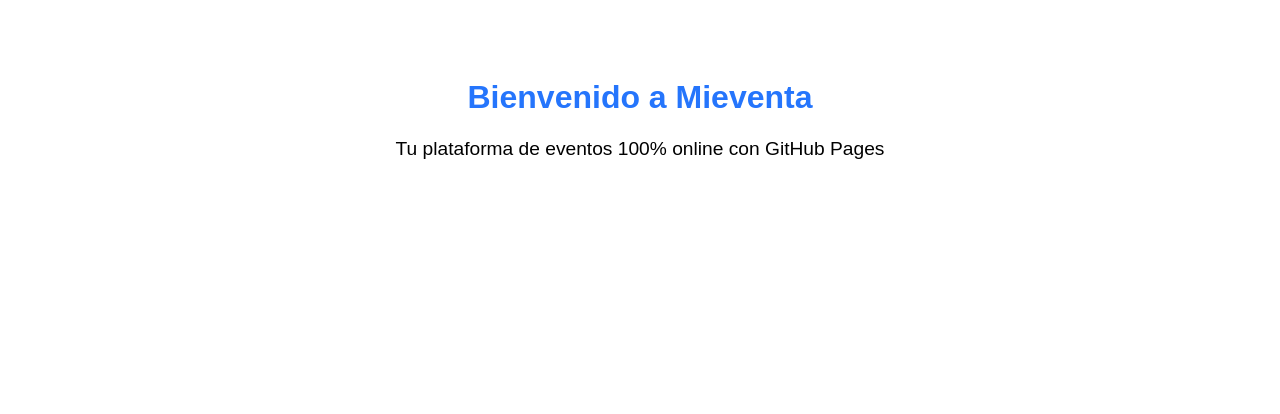
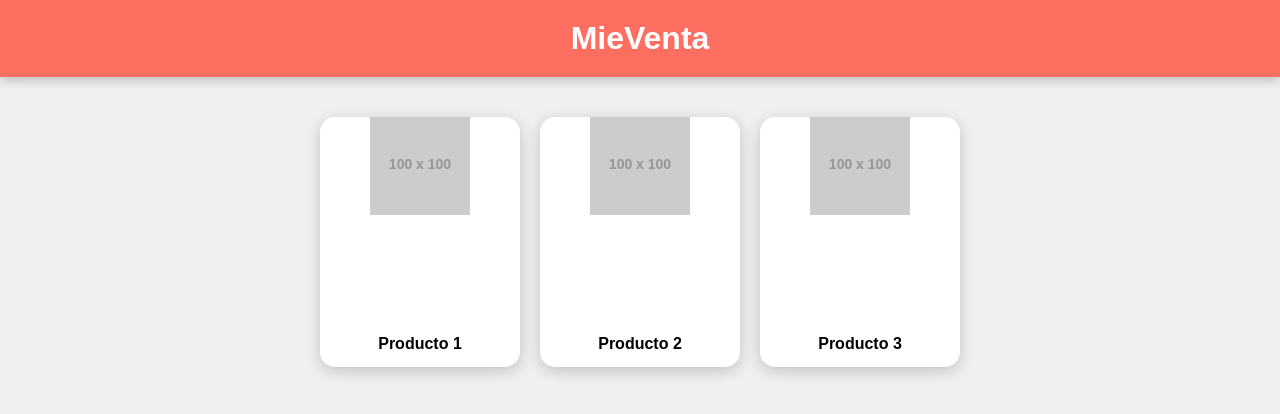
Before and after one commit to panekee/mireventa.com, a plain HTML site: page index.html in a window 1280 px wide. Drawn offline with Linux system fonts and the light colour scheme; placeholder pictures from the web are drawn by us.

Commit message:
Update index.html

```diff
--- a/index.html
+++ b/index.html
@@ -1,16 +1,115 @@
 <!DOCTYPE html>
 <html lang="es">
 <head>
-  <meta charset="UTF-8">
-  <title>Mieventa</title>
-  <style>
-    body { font-family: Arial, sans-serif; text-align: center; padding: 50px; }
-    h1 { color: #2575fc; }
-    p { font-size: 1.2em; }
-  </style>
+    <meta charset="UTF-8">
+    <meta name="viewport" content="width=device-width, initial-scale=1.0">
+    <title>MieVenta</title>
+    <style>
+        body {
+            margin: 0;
+            font-family: 'Arial', sans-serif;
+            background: #f0f0f0;
+            display: flex;
+            flex-direction: column;
+            align-items: center;
+        }
+
+        header {
+            width: 100%;
+            background: #ff6f61;
+            color: white;
+            padding: 20px 0;
+            text-align: center;
+            font-size: 2em;
+            font-weight: bold;
+            box-shadow: 0 4px 10px rgba(0,0,0,0.2);
+        }
+
+        .cards-container {
+            display: flex;
+            flex-wrap: wrap;
+            justify-content: center;
+            gap: 20px;
+            margin: 40px 0;
+        }
+
+        .card {
+            width: 200px;
+            height: 250px;
+            background: white;
+            border-radius: 15px;
+            overflow: hidden;
+            box-shadow: 0 4px 15px rgba(0,0,0,0.2);
+            display: flex;
+            flex-direction: column;
+            align-items: center;
+            justify-content: center;
+            transition: transform 0.3s ease, box-shadow 0.3s ease;
+            cursor: pointer;
+            position: relative;
+        }
+
+        .card:hover {
+            transform: translateY(-10px) scale(1.05);
+            box-shadow: 0 8px 25px rgba(0,0,0,0.3);
+        }
+
+        .card img.static {
+            width: 100px;
+            height: 100px;
+            transition: opacity 0.3s ease;
+        }
+
+        .card img.gif {
+            position: absolute;
+            width: 100px;
+            height: 100px;
+            top: calc(50% - 50px);
+            left: calc(50% - 50px);
+            opacity: 0;
+            pointer-events: none;
+            transition: opacity 0.3s ease;
+        }
+
+        .card:hover img.static {
+            opacity: 0;
+        }
+
+        .card:hover img.gif {
+            opacity: 1;
+        }
+
+        .card p {
+            margin-top: 120px;
+            font-weight: bold;
+            text-align: center;
+        }
+
+    </style>
 </head>
 <body>
-  <h1>Bienvenido a Mieventa</h1>
-  <p>Tu plataforma de eventos 100% online con GitHub Pages</p>
+
+<header>MieVenta</header>
+
+<div class="cards-container">
+    <div class="card">
+        <img class="static" src="https://via.placeholder.com/100?text=Producto1" alt="Producto 1">
+        <img class="gif" src="https://media.giphy.com/media/3oEjI6SIIHBdRxXI40/giphy.gif" alt="Producto 1 GIF">
+        <p>Producto 1</p>
+    </div>
+
+    <div class="card">
+        <img class="static" src="https://via.placeholder.com/100?text=Producto2" alt="Producto 2">
+        <img class="gif" src="https://media.giphy.com/media/l0HlBO7eyXzSZkJri/giphy.gif" alt="Producto 2 GIF">
+        <p>Producto 2</p>
+    </div>
+
+    <div class="card">
+        <img class="static" src="https://via.placeholder.com/100?text=Producto3" alt="Producto 3">
+        <img class="gif" src="https://media.giphy.com/media/26ufdipQqU2lhNA4g/giphy.gif" alt="Producto 3 GIF">
+        <p>Producto 3</p>
+    </div>
+</div>
+
 </body>
 </html>
```
